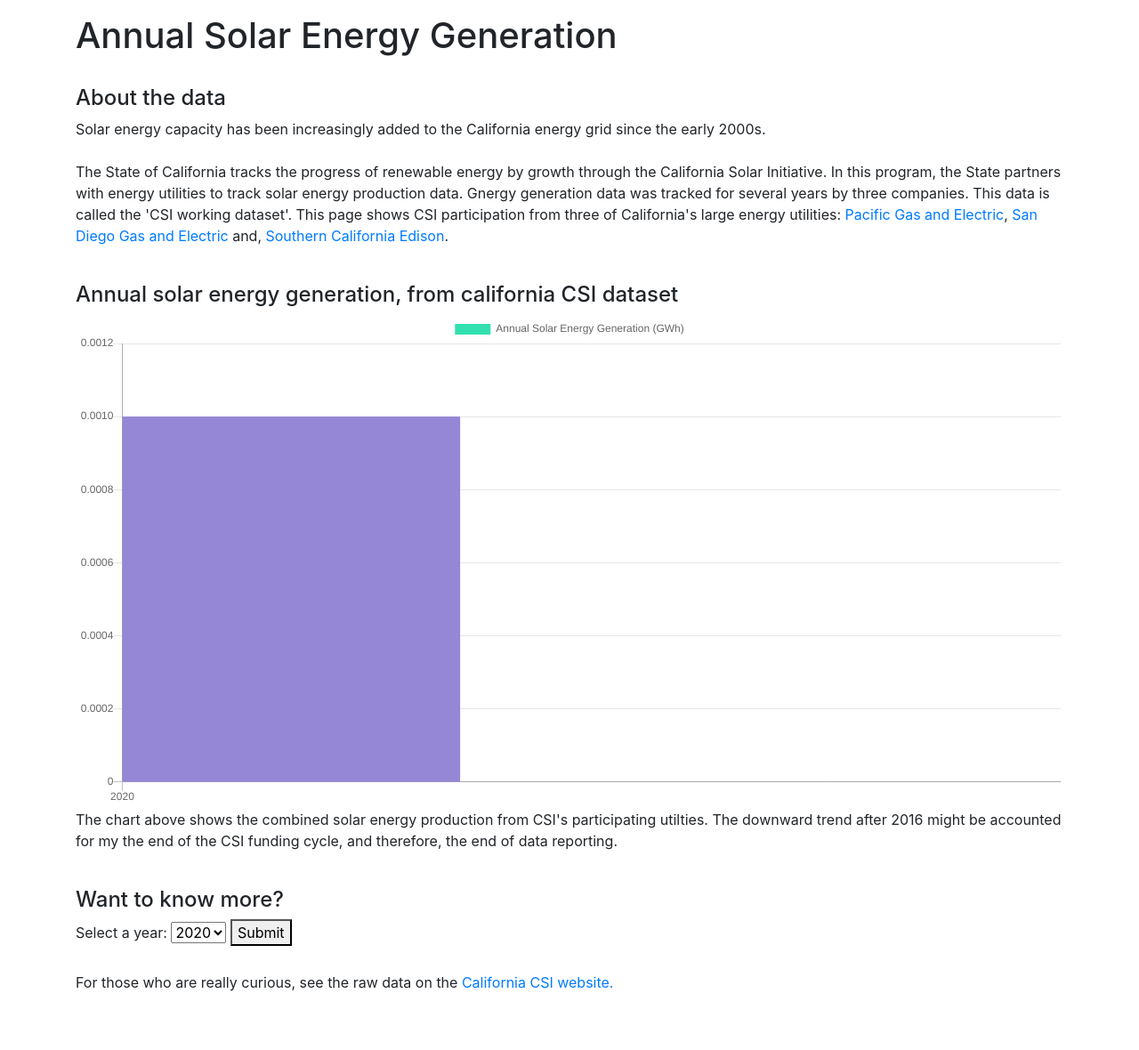
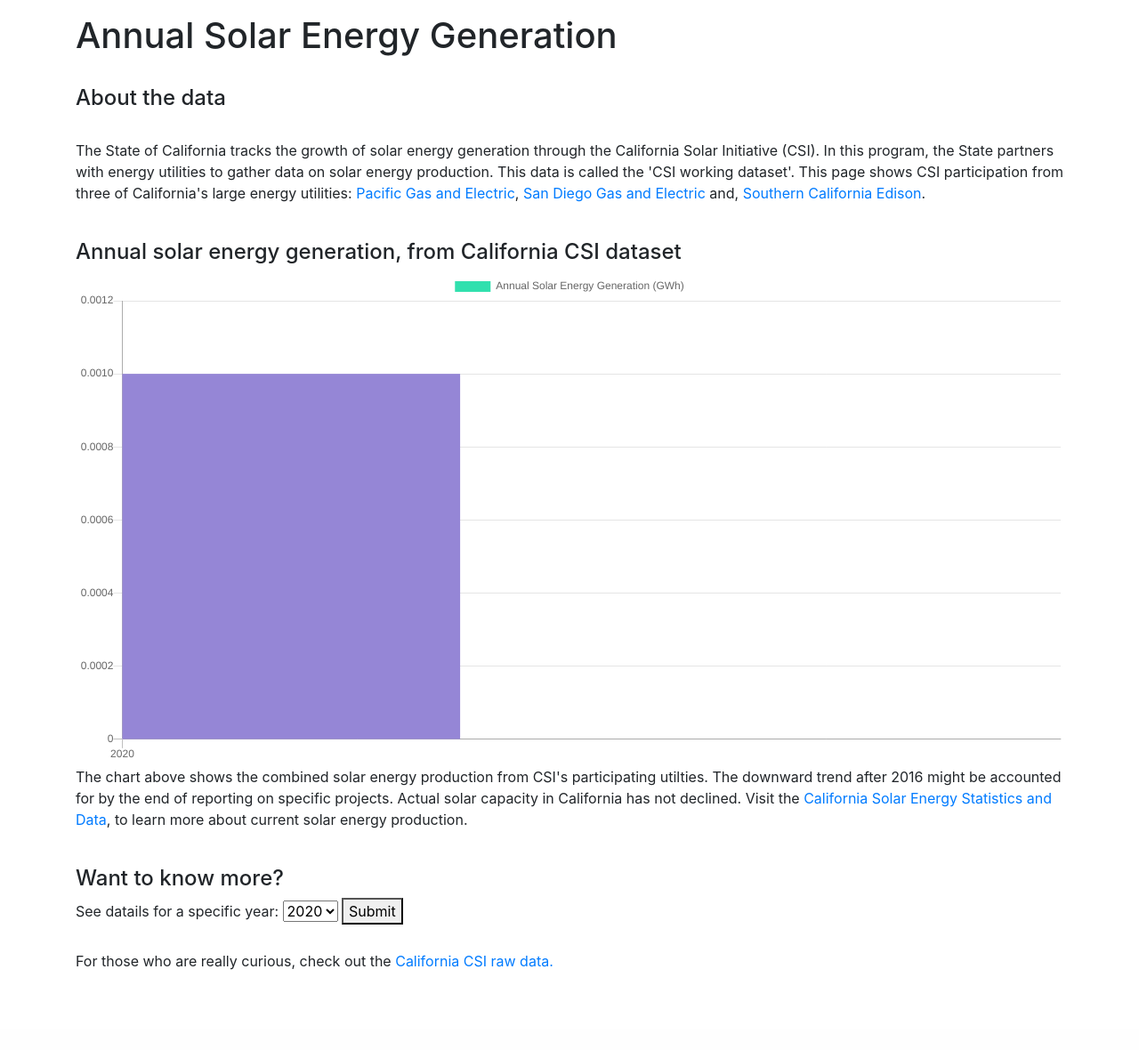
Before and after one commit to JKinsler/Solar_Viz, a Flask app: page /data_viz in a window 1280 px wide. Shown: the part 56-1236 px from the top of the page at 89% size. After the commit the page ends 1146 px from the top, so only its background shows below. Run offline with Flask 2, Linux system fonts and the light colour scheme; tables that the repository leaves empty hold one stand-in row (values such as "Sample post"); some libraries are stand-ins or nearby versions.

Commit message:
further changes on styling

```diff
--- /dev/null
+++ b/static/images/credit.txt
@@ -0,0 +1,2 @@
+Photo by Mariana Proença on Unsplash - for solar road
+Photo by Franck V. on Unsplash - for black and white solar panel
--- a/templates/data_viz.html
+++ b/templates/data_viz.html
@@ -35,10 +35,8 @@
   <h1>Annual Solar Energy Generation</h1>
   <br>
   <h4>About the data</h4>
-  <p>Solar energy capacity has been increasingly added to the California energy grid since the early 2000s.
   <br>
-  <br>
-  The State of California tracks the progress of renewable energy by growth through the California Solar Initiative. In this program, the State partners with energy utilities to track solar energy production data. Gnergy generation data was tracked for several years by three companies. This data is called the 'CSI working dataset'. This page shows CSI participation from three of California's large energy utilities:
+  The State of California tracks the growth of solar energy generation through the California Solar Initiative (CSI). In this program, the State partners with energy utilities to gather data on solar energy production. This data is called the 'CSI working dataset'. This page shows CSI participation from three of California's large energy utilities:
     <a href="https://www.pge.com/">Pacific Gas and Electric</a>,
     <a href="https://www.sdge.com/">San Diego Gas and Electric</a> and,
     <a href="https://www.sce.com/">Southern California Edison</a>.
@@ -46,9 +44,11 @@
 
   <div id="site content">
     <br>
-    <h4>Annual solar energy generation, from california CSI dataset</h4>
+    <h4>Annual solar energy generation, from California CSI dataset</h4>
     <canvas id="bar-chart2"></canvas>
-    <p>The chart above shows the combined solar energy production from CSI's participating utilties. The downward trend after 2016 might be accounted for my the end of the CSI funding cycle, and therefore, the end of data reporting.</p>
+    <p>The chart above shows the combined solar energy production from CSI's participating utilties. The downward trend after 2016 might be accounted for by the end of reporting on specific projects. Actual solar capacity in California has not declined. Visit the
+      <a href="https://ww2.energy.ca.gov/almanac/renewables_data/solar/index_cms.php#pvThermal">California Solar Energy Statistics and Data</a>,
+    to learn more about current solar energy production.</p>
   </div>
   <br>
   <h4>Want to know more?</h4>
@@ -64,7 +64,7 @@
     </ul> -->
 
   <form id="year_selection" method="post" action="/data_viz">
-    <label>Select a year:</label>
+    <label>See datails for a specific year:</label>
     <select name = year>
       {% for year in years %}
       <option>
@@ -76,8 +76,8 @@
     <button type="Submit">Submit</button>
   </form>
   <br>
-  <p>For those who are really curious, see the raw data on the
-    <a href="https://www.californiadgstats.ca.gov/downloads/">California CSI website.</a>
+  <p>For those who are really curious, check out the
+    <a href="https://www.californiadgstats.ca.gov/downloads/">California CSI raw data.</a>
   </p>
   <br>
   <br>
```
Also changed, not shown: static/css/homepage.css (+8 -2 lines), templates/homepage.html (+5 -15 lines), templates/year.html (+4 -8 lines), static/images/GettyImages-871613394.jpg (deleted), static/images/franck-v-DqpPwAC3QVY.jpg (added), static/images/mariana-proenca-unsplash.jpg (added).
